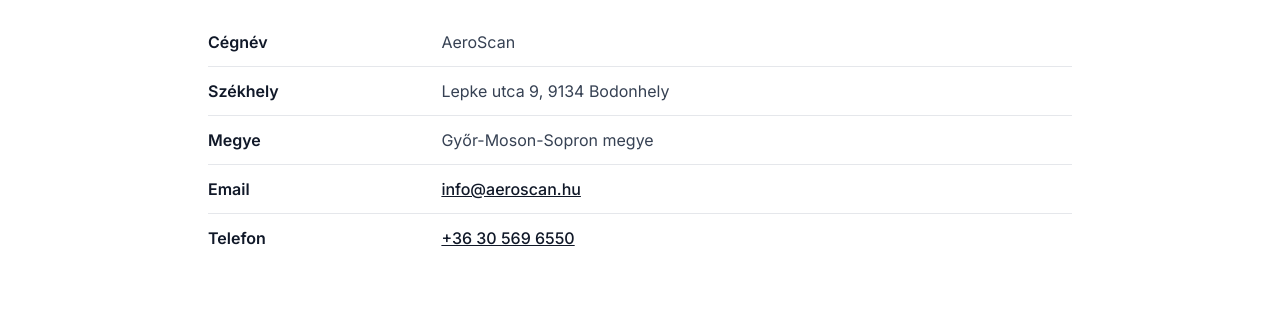
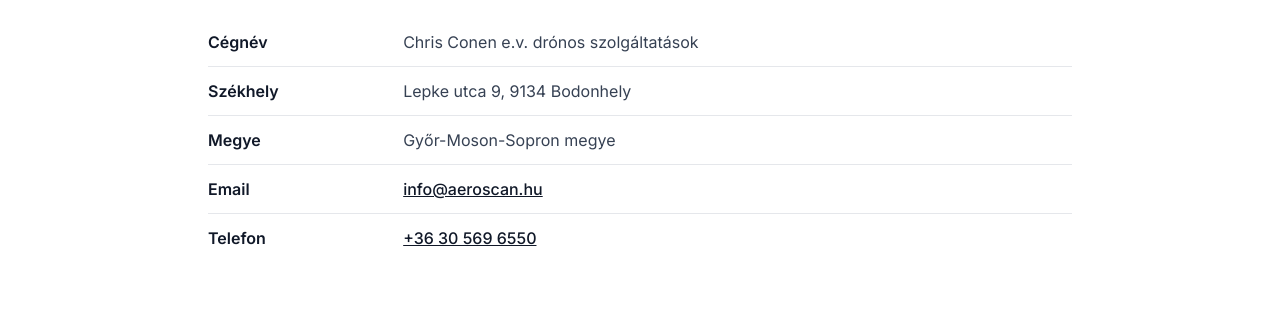
Before and after one commit to chrisconen/aeroscan, an Astro site: page /impresszum in a window 1280 px wide. Shown: the part 367-680 px from the top of the page. Built offline with nearby package versions, Linux system fonts and the light colour scheme; Astro itself is replaced by a stand-in of ours.

Commit message:
Update impresszum.astro

```diff
--- a/src/pages/impresszum.astro
+++ b/src/pages/impresszum.astro
@@ -21,7 +21,7 @@ import { contactInfo } from '@/data/navigation';
         <h2>A szolgáltató adatai</h2>
         <table>
           <tbody>
-            <tr><td><strong>Cégnév</strong></td><td>AeroScan</td></tr>
+            <tr><td><strong>Cégnév</strong></td><td>Chris Conen e.v. drónos szolgáltatások</td></tr>
             <tr><td><strong>Székhely</strong></td><td>{contactInfo.address}</td></tr>
             <tr><td><strong>Megye</strong></td><td>{contactInfo.county}</td></tr>
             <tr><td><strong>Email</strong></td><td><a href={`mailto:${contactInfo.email}`}>{contactInfo.email}</a></td></tr>
```
